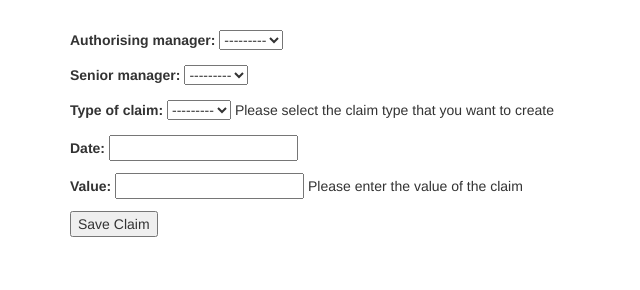
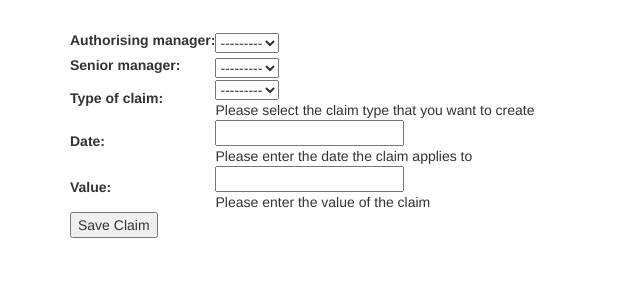
Before and after one commit to brendanoates/employeeTimeRecorder, a Django app: page /claims/new_claim/ in a window 1280 px wide. Shown: the part 71-361 px from the top of the page, without its empty margins (0-640 px from the left). Run offline with Django 3.2, Linux system fonts and the light colour scheme; data that the repository does not hold is empty; some libraries are stand-ins or nearby versions.

Commit message:
new claim form as a table

```diff
--- a/claims/forms.py
+++ b/claims/forms.py
@@ -1,3 +1,5 @@
+from datetime import datetime
+
 from bootstrap3_datetime.widgets import DateTimePicker
 from django import forms
 from django.forms import ModelForm
@@ -9,20 +11,27 @@ class ClaimForm(ModelForm):
     type = forms.ModelChoiceField(queryset=ClaimType.objects.all().order_by('name'), label='Type of claim',
                                   help_text='Please select the claim type that you want to create', required=True)
     value = forms.FloatField(label='Value', help_text='Please enter the value of the claim ', required=True)
-    date = forms.DateField(required=True, widget=DateTimePicker(options={"format": "YYYY-MM-DD"}))
+    date = forms.DateField(required=False, input_formats=('%d %B %Y',), help_text="Please enter the date the claim "
+                                                                                  "applies to",
+                           widget=DateTimePicker(options={"format": "DD MMMM YYYY", "size": 12} ))
 
     def clean(self):
         cleaned_data = super(ClaimForm, self).clean()
         type = cleaned_data.get('type')
         value = cleaned_data.get('value')
-        date = cleaned_data.get('date')
-        if type.count and not value.is_integer():
+        date = self.data.get('date')
+        if type and type.count and not value.is_integer():
             raise forms.ValidationError('You have not entered a valid count value')
-        if type.maximum_value < value:
+        if type and value and type.maximum_value < value:
             raise forms.ValidationError('The value you are trying to claim exceeds the maximum allowed for the claim '
                                         'type')
-        if not type.allow_multiple and Claim.objects.filter(date=date, type=type):
-            raise forms.ValidationError('You have alreeady made a claim for of this type on this date')
+        try:
+            date_object = datetime.strptime(date, '%d %B %Y')
+            self.date = date_object
+        except:
+            raise forms.ValidationError('The date is not valid')
+        if type and not type.allow_multiple and Claim.objects.filter(date=date_object, type=type):
+            raise forms.ValidationError('You have already made a claim for of this type on this date')
     class Meta:
         model = Claim
         exclude = ['owner', 'processed']
--- a/claims/views.py
+++ b/claims/views.py
@@ -11,6 +11,7 @@ def new_claim(request):
     if request.method == 'POST':
         form = ClaimForm(request.POST)
         if form.is_valid():
+            #we need to save the valid claim
             return redirect(reverse('index'))
         pass
     else:
--- a/templates/claims/new_claim.html
+++ b/templates/claims/new_claim.html
@@ -5,11 +5,13 @@
     {% if error %}
         <p class="rederror">{{ error|safe }}</p>
     {% endif %}
+
     <form method="post" action="{% url 'claims:new_claim' %}">
         {% csrf_token %}
-        {{ form.as_p }}
+        <table>
+            {{ form.as_table }}
+        </table>
         <input type="submit" value="Save Claim">
     </form>
-
 {% endblock %}
 </body>
```
